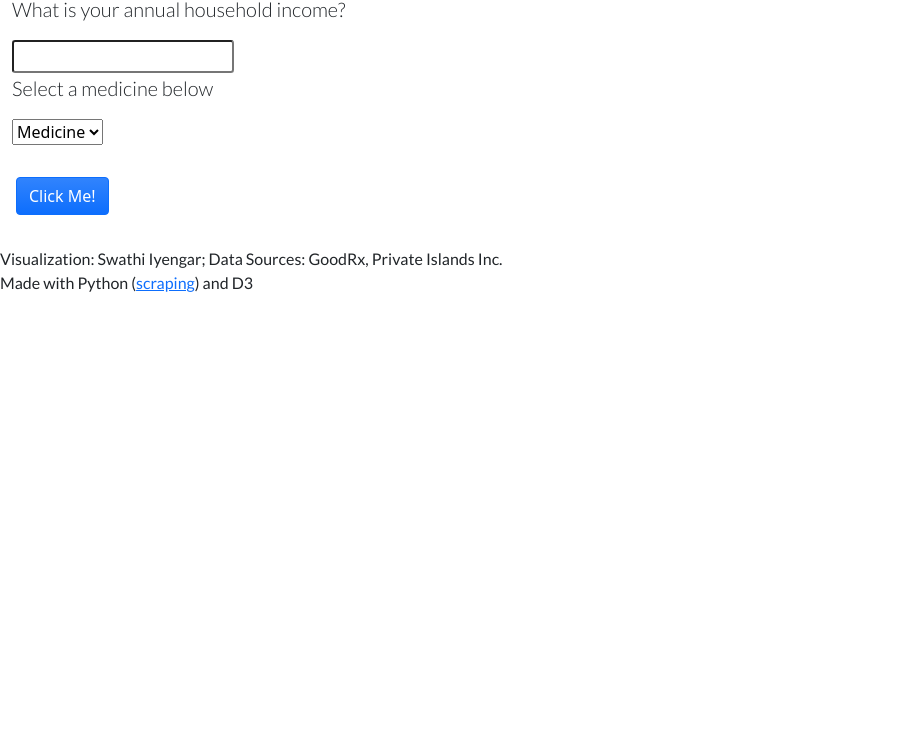
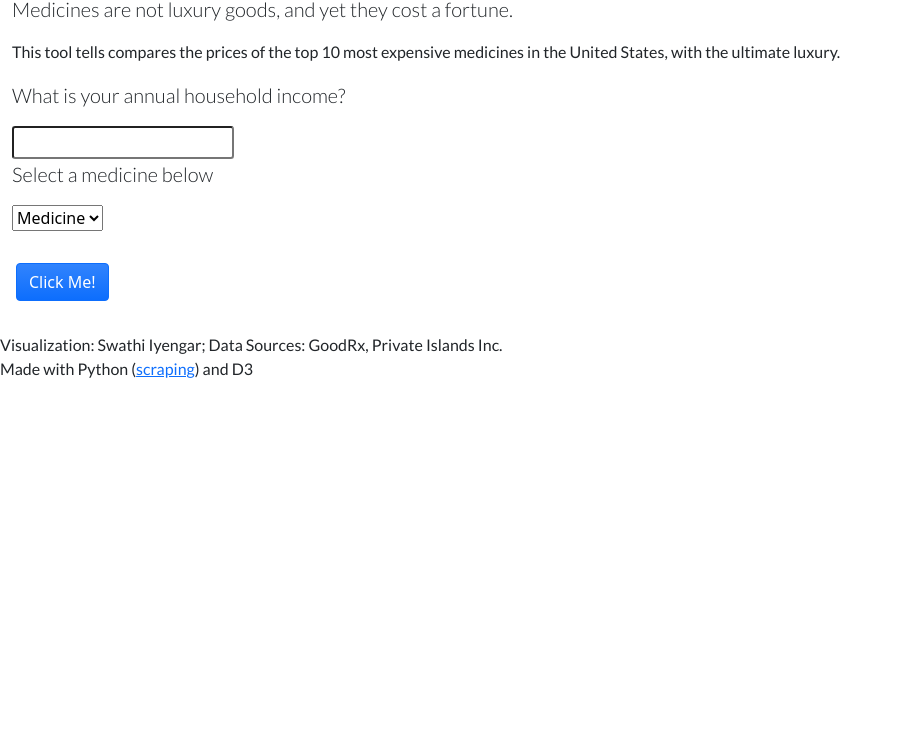
Before and after one commit to swatiyengar/medsLuxury, a website: page index.html in a window 1280 px wide. Shown: the part 62-800 px from the top of the page, without its empty margins (0-902 px from the left). Drawn offline with nearby package versions, Linux system fonts and the light colour scheme; no server answers.

Commit message:
introtext

```diff
--- a/index.html
+++ b/index.html
@@ -15,6 +15,8 @@
         <div class='container-fluid'>
             <div class='row'>
                 <h1>The Cost of Life Saving Medicines</h1>
+                <p class='lead'>Medicines are not luxury goods, and yet they cost a fortune.</p>
+                <p> This tool tells compares the prices of the top 10 most expensive medicines in the United States, with the ultimate luxury.</p>
             </div>
         </div>
         <div class='container-fluid'>
```
